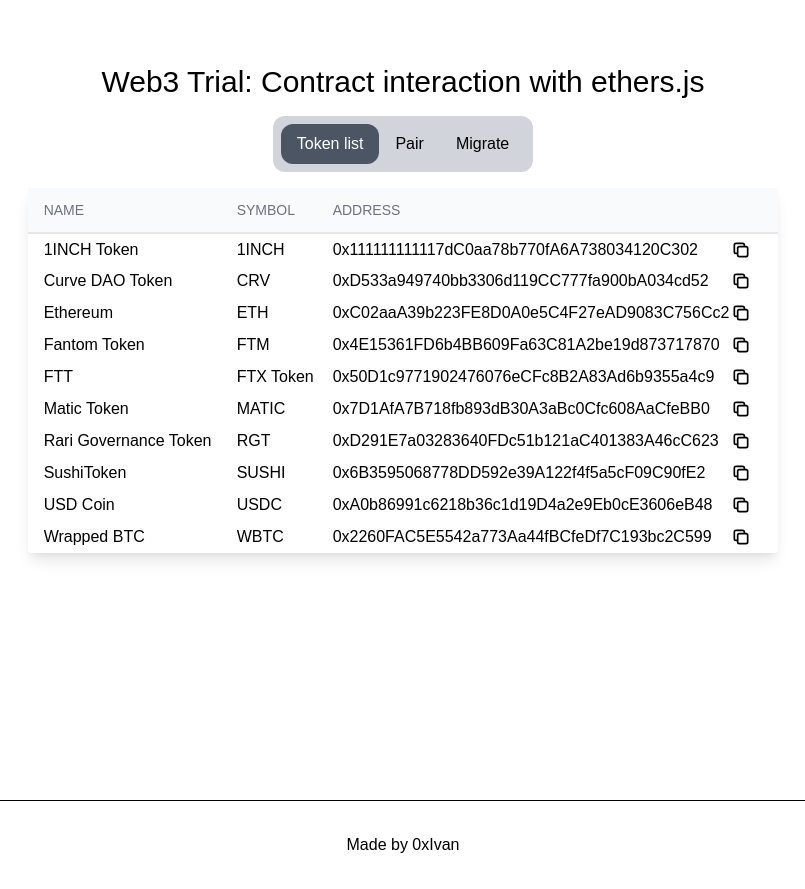
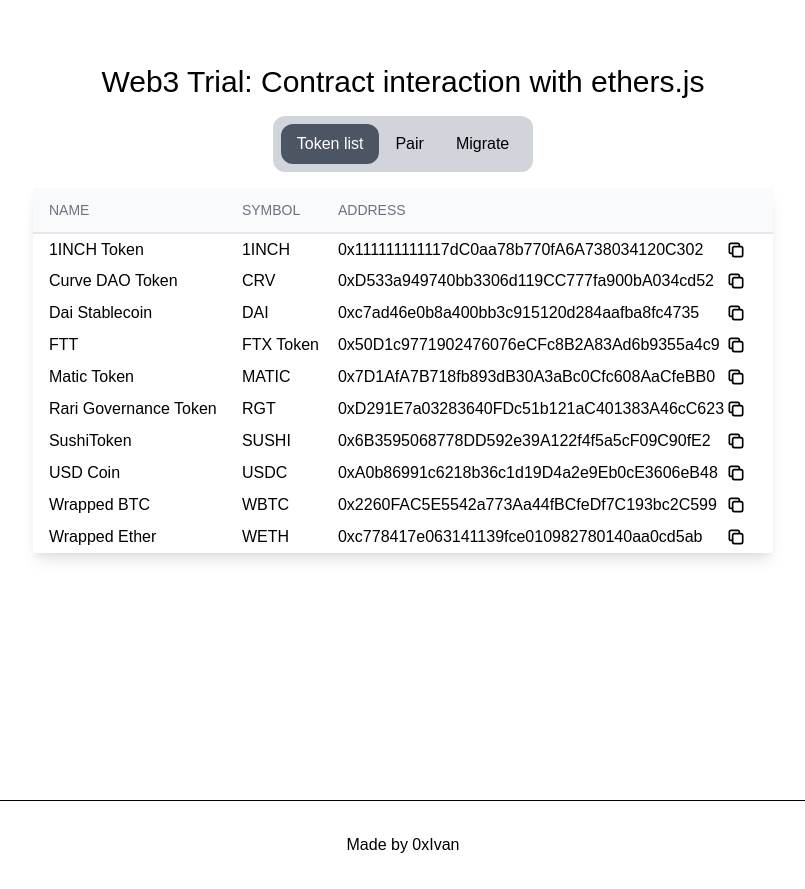
Before and after one commit to 0xIvan/Migratoor, a Next.js app: page / in a window 1280 px wide. Shown: the whole page, without its empty margins (237-1042 px from the left). Built offline with nearby package versions, Linux system fonts and the light colour scheme.

Commit message:
Update token list

```diff
--- a/src/components/TokenList/tokenList.ts
+++ b/src/components/TokenList/tokenList.ts
@@ -3,60 +3,50 @@
     symbol: "1INCH",
     name: "1INCH Token",
     address: "0x111111111117dC0aa78b770fA6A738034120C302",
-    decimals: 18,
   },
   {
     symbol: "CRV",
     name: "Curve DAO Token",
     address: "0xD533a949740bb3306d119CC777fa900bA034cd52",
-    decimals: 18,
   },
   {
-    symbol: "ETH",
-    name: "Ethereum",
-    address: "0xC02aaA39b223FE8D0A0e5C4F27eAD9083C756Cc2",
-    decimals: 18,
-  },
-  {
-    symbol: "FTM",
-    name: "Fantom Token",
-    address: "0x4E15361FD6b4BB609Fa63C81A2be19d873717870",
-    decimals: 18,
+    symbol: "DAI",
+    name: "Dai Stablecoin",
+    address: "0xc7ad46e0b8a400bb3c915120d284aafba8fc4735",
   },
   {
     symbol: "FTX Token",
     name: "FTT",
     address: "0x50D1c9771902476076eCFc8B2A83Ad6b9355a4c9",
-    decimals: 18,
   },
   {
     symbol: "MATIC",
     name: "Matic Token",
     address: "0x7D1AfA7B718fb893dB30A3aBc0Cfc608AaCfeBB0",
-    decimals: 18,
   },
   {
     symbol: "RGT",
     name: "Rari Governance Token",
     address: "0xD291E7a03283640FDc51b121aC401383A46cC623",
-    decimals: 18,
   },
   {
     symbol: "SUSHI",
     name: "SushiToken",
     address: "0x6B3595068778DD592e39A122f4f5a5cF09C90fE2",
-    decimals: 18,
   },
   {
     symbol: "USDC",
     name: "USD Coin",
     address: "0xA0b86991c6218b36c1d19D4a2e9Eb0cE3606eB48",
-    decimals: 6,
   },
   {
     symbol: "WBTC",
     name: "Wrapped BTC",
     address: "0x2260FAC5E5542a773Aa44fBCfeDf7C193bc2C599",
-    decimals: 8,
+  },
+  {
+    symbol: "WETH",
+    name: "Wrapped Ether",
+    address: "0xc778417e063141139fce010982780140aa0cd5ab",
   },
 ];
```
